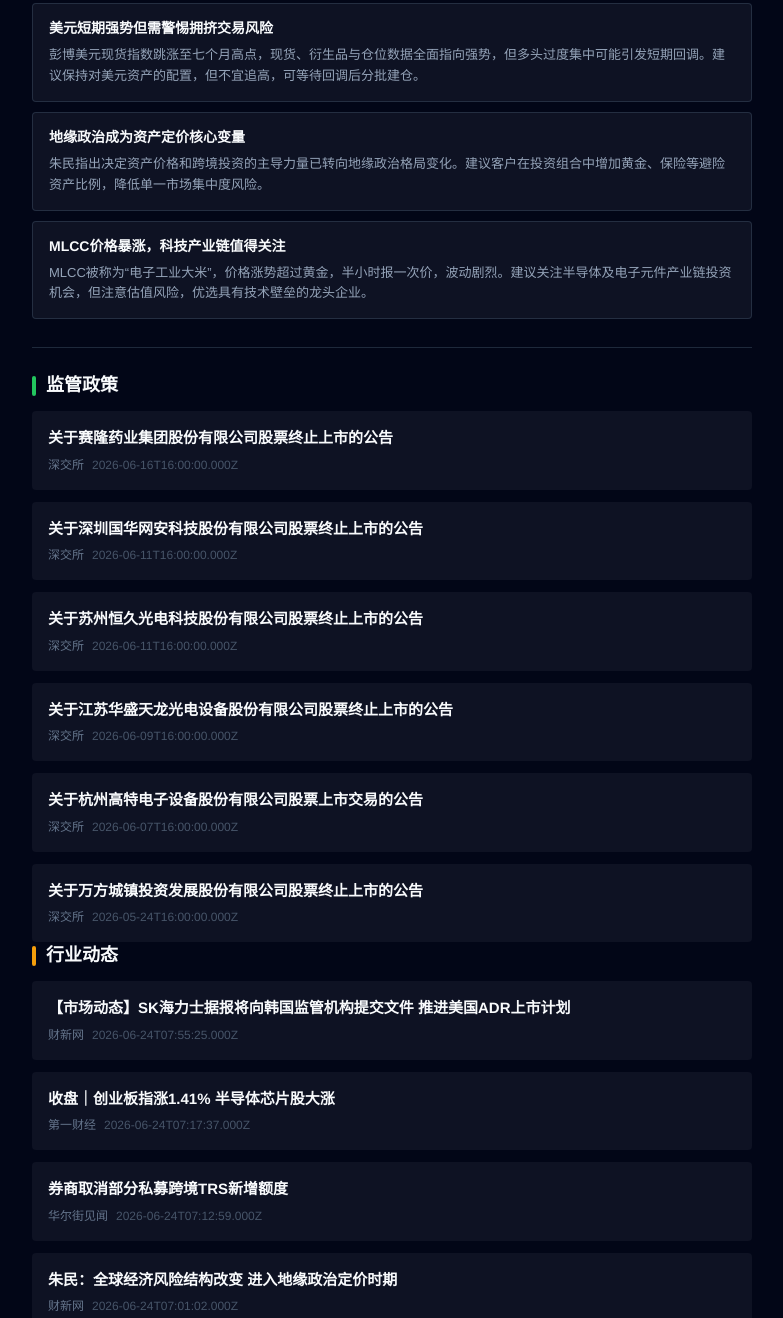
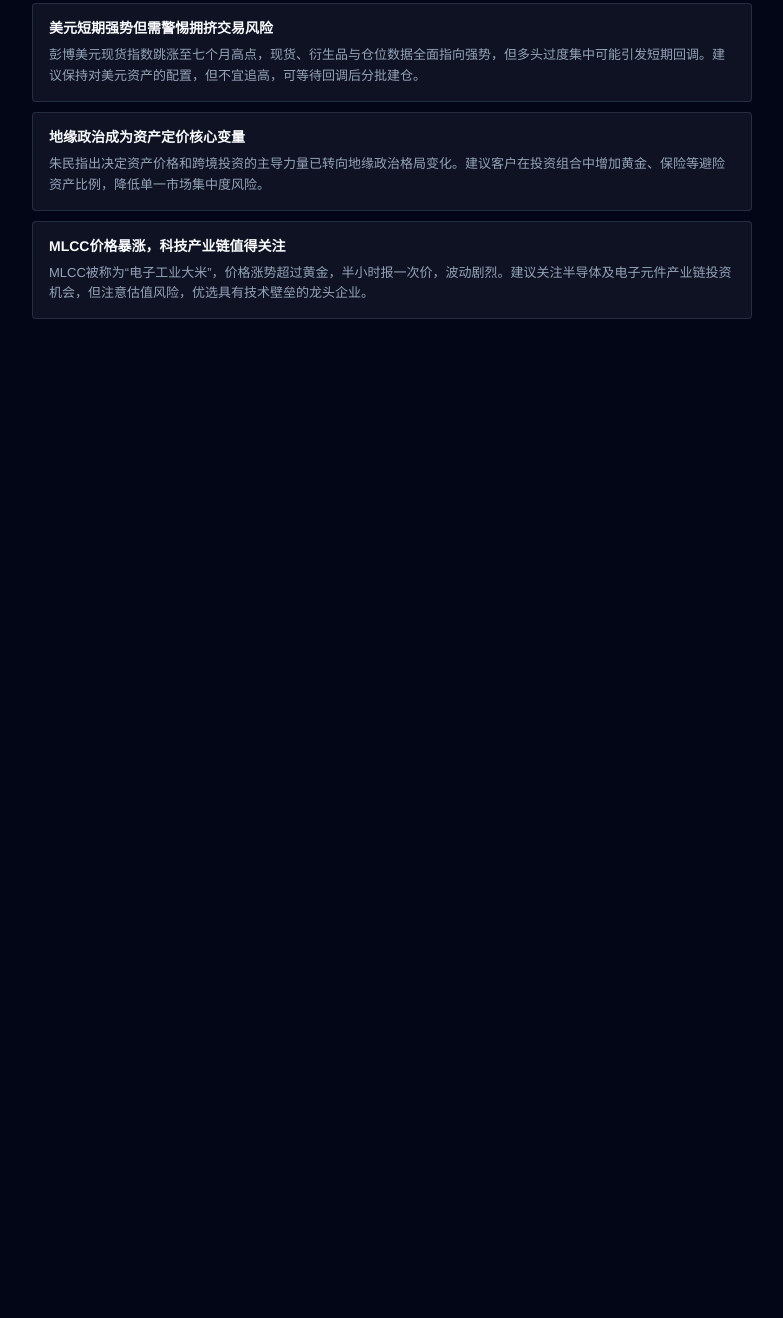
Before and after one commit to zycyyyya/finhot-web, a website: page daily.html in a window 1280 px wide. Shown: the part 1357-2675 px from the top of the page, without its empty margins (248-1031 px from the left). After the commit the page ends 1712 px from the top, so only its background shows below. Drawn offline with Linux system fonts and the light colour scheme.

Commit message:
refactor(daily): remove category sections and flashes, keep only AI analysis

```diff
--- a/daily.html
+++ b/daily.html
@@ -27,10 +27,6 @@
     </div>
     <div class="divider"></div>
     <div id="aiAnalysisArea"></div>
-    <div class="divider"></div>
-    <div id="reportSections"></div>
-    <div class="divider"></div>
-    <div id="flashSection"></div>
   </div>
 </div>
 
@@ -38,7 +34,6 @@
 <script>
 (function() {
   const data = window.FINHOT_DATA;
-  const config = window.CATEGORY_CONFIG;
 
   // XSS protection
   function escapeHtml(str) {
@@ -46,71 +41,11 @@
     return String(str).replace(/&/g, '&amp;').replace(/</g, '&lt;').replace(/>/g, '&gt;').replace(/"/g, '&quot;');
   }
 
-  // Build item map for ID-based section resolution
-  var itemMap = {};
-  (data.items || []).forEach(function(item) { itemMap[item.id] = item; });
-
-  // Resolve section items (supports both ID strings and legacy full objects)
-  function resolveSectionItems(sectionData) {
-    if (!sectionData || sectionData.length === 0) return [];
-    if (typeof sectionData[0] === 'string') {
-      return sectionData.map(function(id) { return itemMap[id]; }).filter(Boolean);
-    }
-    return sectionData; // legacy format: already full objects
-  }
-
   document.getElementById('reportDate').textContent =
     new Date(data.date).toLocaleDateString('zh-CN', { weekday: 'long', year: 'numeric', month: 'long', day: 'numeric' });
 
   document.getElementById('reportLead').textContent = data.lead;
 
-  const sectionOrder = ['regulatory', 'products', 'industry', 'research', 'insights'];
-  const sectionsEl = document.getElementById('reportSections');
-
-  sectionOrder.forEach(slug => {
-    var items = resolveSectionItems(data.sections[slug]);
-    if (!items || items.length === 0) return;
-    // Sort items within each section by time desc
-    items = items.slice().sort(function(a, b) {
-      var ta = new Date(a.publishedAt).getTime() || 0;
-      var tb = new Date(b.publishedAt).getTime() || 0;
-      return tb - ta;
-    });
-    const cfg = config[slug];
-
-    const section = document.createElement('div');
-    section.className = 'report-section';
-    section.innerHTML = `
-      <div class="section-header">
-        <div class="accent-bar ${cfg.accentClass}"></div>
-        <h2 class="section-title">${cfg.label}</h2>
-      </div>
-      ${items.map(item => `
-        <div class="report-item">
-          <h3 class="item-title">${escapeHtml(item.title)}</h3>
-          <div class="item-meta">
-            <span class="item-source">${escapeHtml(item.sourceName)}</span>
-            <span class="item-time">${item.publishedAt}</span>
-          </div>
-        </div>
-      `).join('')}
-    `;
-    sectionsEl.appendChild(section);
-  });
-
-  const flashSection = document.getElementById('flashSection');
-  if (data.flashes && data.flashes.length > 0) {
-    flashSection.className = 'flash-section';
-    flashSection.innerHTML = `
-      <h3 class="flash-head">快讯</h3>
-      ${data.flashes.map(f => {
-        var flashItem = f.id ? itemMap[f.id] : f;
-        var title = flashItem ? flashItem.title : (f.title || '');
-        var dotClass = f.dotClass || 'flash-dot-green';
-        return '<div class="flash-item"><div class="flash-dot ' + dotClass + '"></div><p class="flash-text">' + escapeHtml(title.length > 60 ? title.substring(0, 60) + '…' : title) + '</p></div>';
-      }).join('')}
-    `;
-  }
   // === AI Analysis Sections ===
   (function renderAIAnalysis(analysis) {
     if (!analysis) return;
```
